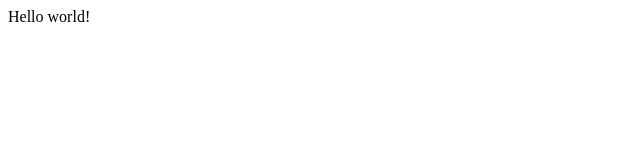
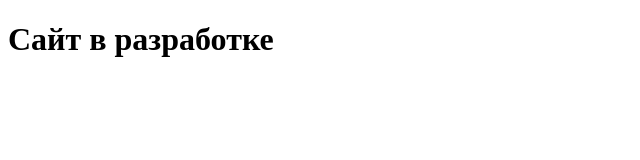
Before and after one commit to slavabez/podarki-2020, a Gatsby site: page / in a window 1280 px wide. Shown: the whole page, without its empty margins (0-640 px from the left). Built offline with nearby package versions, Linux system fonts and the light colour scheme; Gatsby itself is replaced by a stand-in of ours.

Commit message:
Temp production

```diff
--- a/src/pages/index.js
+++ b/src/pages/index.js
@@ -1,5 +1,5 @@
 import React from "react"
 
 export default function Home() {
-  return <div>Hello world!</div>
+  return <h1>Сайт в разработке</h1>
 }
```
